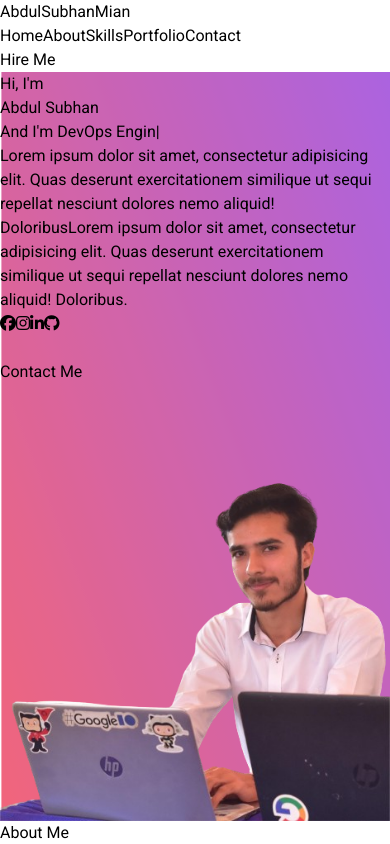
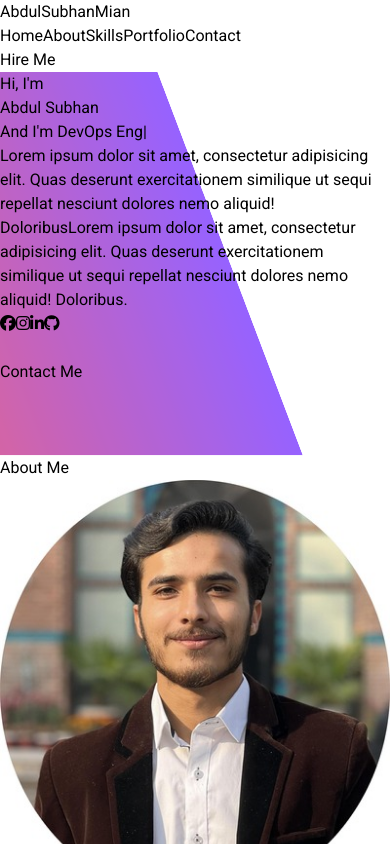
Before and after one commit to IAbdulSubhan/personal-portfolio, a React (Vite) app: page / in a window 390 px wide. Shown: the top 844 px of the page. Built offline with nearby package versions, Linux system fonts and the light colour scheme.

Commit message:
Landingpage responsiveness adjusting

```diff
--- a/src/components/Banner.jsx
+++ b/src/components/Banner.jsx
@@ -8,8 +8,7 @@ const Banner = () => {
 
         useEffect(() => {
             const typed = new Typed(el.current, {
-            strings: ["Software Engineer ","Programmer", "ML Engineer", "Full Stack Developer", "DevOps Engineer"], // Strings to display
-            // Speed settings, try different values until you get good results
+                strings: ["Software Engineer", "Programmer", "ML Engineer", "Full Stack Developer", "DevOps Engineer"], // Strings to display
                 startDelay: 300,
                 typeSpeed: 50,
                 backSpeed: 10,
@@ -27,51 +26,52 @@ const Banner = () => {
                 style={{
                     backgroundImage: `url(${bannerBackground})`,
                     backgroundSize: 'cover',
+                    backgroundPosition: 'center',
+                    height: 'auto',
+                    maxHeight: '24rem',
+                    maxWidth: '70rem', // Ensure it doesn't exceed the max height
                 }}
-            className="main-container flex items-center text-white"
-        >
-            {/* for text part on left side */}
-            <div className="w-full flex items-center justify-center">
-                <div className="w-3/5">
-                    <h3 className="text-3xl font-semibold">Hi, I'm </h3>
-                    <h1 className="mt-3 text-5xl font-bold">Abdul Subhan</h1>
-                    <h2 className="mt-3 text-3xl">
+                className="flex flex-row items-center justify-center mt-2  lg:justify-between p-4 lg:p-8 text-white h-48 sm:h-64 md:h-72 lg:h-96 ">
+                {/* Text part on the left side */}
+                <div className="flex-1 text-center lg:text-left mb-6 lg:mb-0">
+                    <h3 className="text-lg mt-10 sm:text-xl lg:text-2xl font-semibold">Hi, I'm</h3>
+                    <h1 className="mt-2 text-xl sm:text-2xl lg:text-4xl font-bold">Abdul Subhan</h1>
+                    <h2 className="mt-2 text-lg sm:text-xl lg:text-2xl">
                         And I'm <span className='font-bold' ref={el}></span>
                     </h2>
-                    <p className="mt-3">
+                    <p className="mt-2 text-xs sm:text-sm lg:text-base">
                         Lorem ipsum dolor sit amet, consectetur adipisicing elit. Quas deserunt exercitationem
                         similique ut sequi repellat nesciunt dolores nemo aliquid! DoloribusLorem ipsum dolor sit
                         amet, consectetur adipisicing elit. Quas deserunt exercitationem similique ut sequi
                         repellat nesciunt dolores nemo aliquid! Doloribus.
                     </p>
 
-                    <div className="icons-container flex space-x-6 my-2">
-                        <a className="hover:bg-orange-500 border cursor-pointer w-14 h-14 rounded-full flex justify-center items-center bg-gray-700">
-                            <i className="fa-brands text-4xl fa-facebook"></i>
+                    <div className="icons-container flex justify-center lg:justify-start space-x-2 lg:space-x-4 mt-4">
+                        <a className="hover:bg-orange-500 border cursor-pointer w-8 h-8 sm:w-10 sm:h-10 rounded-full flex justify-center items-center bg-gray-700">
+                            <i className="fa-brands text-base sm:text-lg fa-facebook"></i>
                         </a>
 
-                        <a className="hover:bg-orange-500 border cursor-pointer w-14 h-14 rounded-full flex justify-center items-center bg-gray-700">
-                            <i className="fa-brands text-4xl fa-instagram"></i>
+                        <a className="hover:bg-orange-500 border cursor-pointer w-8 h-8 sm:w-10 sm:h-10 rounded-full flex justify-center items-center bg-gray-700">
+                            <i className="fa-brands text-base sm:text-lg fa-instagram"></i>
                         </a>
 
-                        <a className="hover:bg-orange-500 border cursor-pointer w-14 h-14 rounded-full flex justify-center items-center bg-gray-700">
-                            <i className="fa-brands text-4xl fa-linkedin-in"></i>
+                        <a className="hover:bg-orange-500 border cursor-pointer w-8 h-8 sm:w-10 sm:h-10 rounded-full flex justify-center items-center bg-gray-700">
+                            <i className="fa-brands text-base sm:text-lg fa-linkedin-in"></i>
                         </a>
 
-                        <a className="hover:bg-orange-500 border cursor-pointer w-14 h-14 rounded-full flex justify-center items-center bg-gray-700">
-                            <i className="fa-brands text-4xl fa-github"></i>
+                        <a className="hover:bg-orange-500 border cursor-pointer w-8 h-8 sm:w-10 sm:h-10 rounded-full flex justify-center items-center bg-gray-700">
+                            <i className="fa-brands text-base sm:text-lg fa-github"></i>
                         </a>
                     </div>
                     <br />
-                    <a className="text-2xl px-3 py-2 bg-orange-500 rounded-full shadow-lg" href="/contact">
+                    <a className="text-sm sm:text-base lg:text-lg px-4 py-1 mb-15 bg-orange-500 rounded-full shadow-lg" href="/contact">
                         Contact Me
                     </a>
                 </div>
-            </div>
 
-            {/* for image part on right side */}
-            <div className="w-full flex justify-center">
-                <img className="rounded-full shadow w-fit h-fit" src={myImage} alt="" />
+                {/* Image part on the right side */}
+                <div className="flex-1 flex justify-center items-center">
+                <img className="rounded-full shadow w-40 h-40 lg:w-80 lg:h-80 object-cover" src={myImage} alt="Profile" />
                 </div>
             </div>
         );
```
Also changed, not shown: src/components/Header.jsx (renamed from src/components/header.jsx), 5 other files (tests, documents, lock files or other folders). Lines whose indentation alone changed are shown as unchanged.
